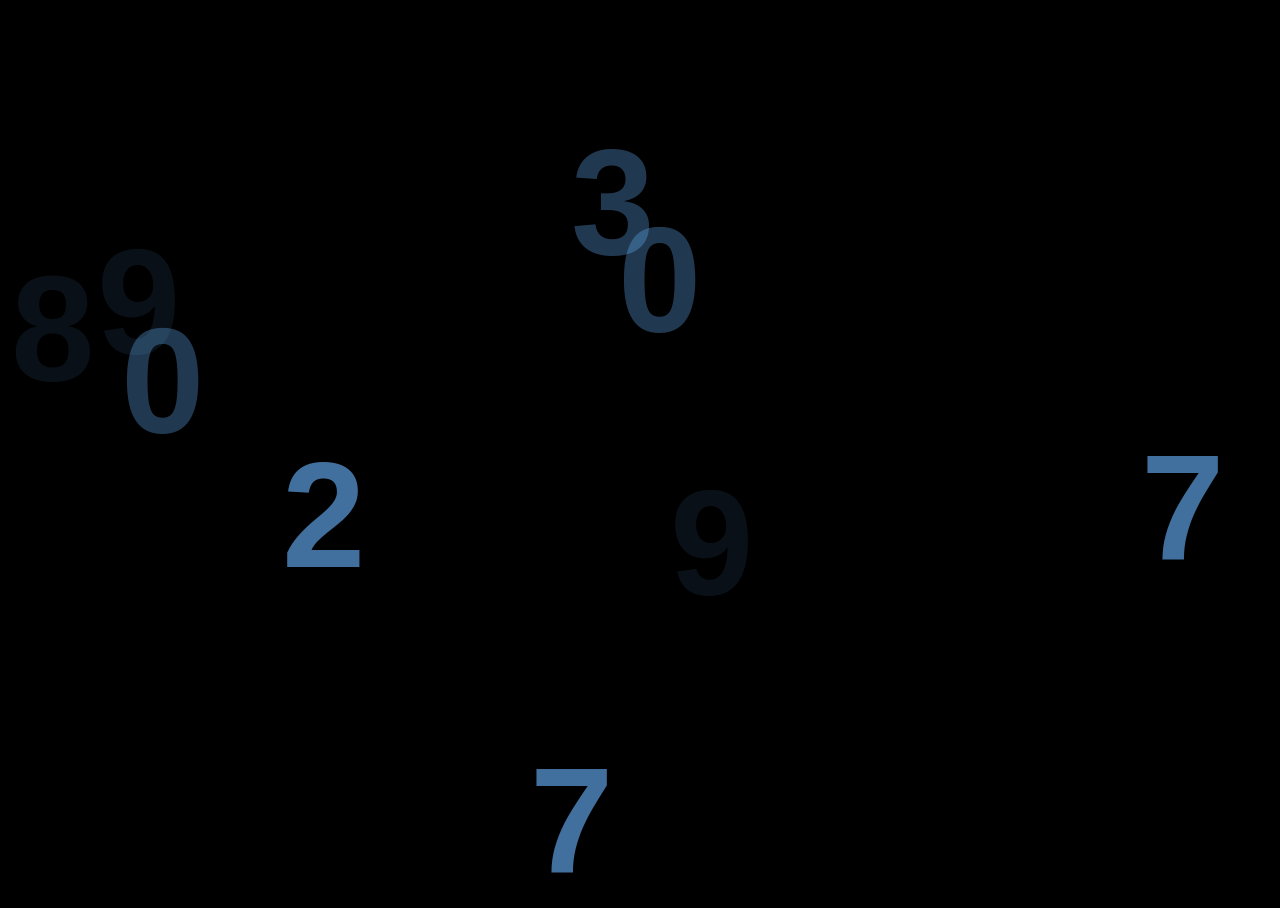
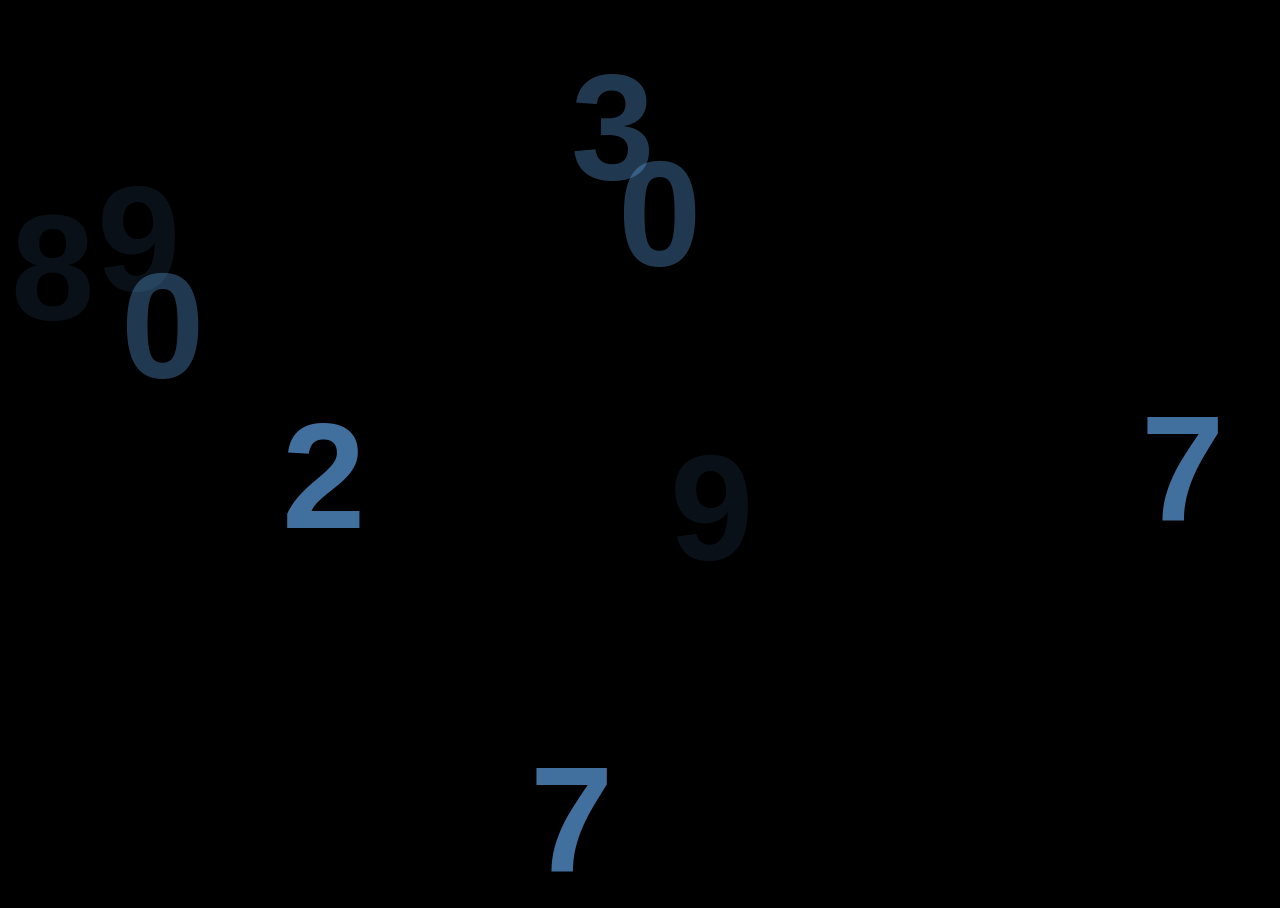
Before and after one commit to ItsMeghanK7/flashing-num, a plain HTML site: page index.html in a window 1280 px wide. Drawn offline with Linux system fonts and the light colour scheme.

Commit message:
Update index.html

```diff
--- a/index.html
+++ b/index.html
@@ -46,7 +46,7 @@
     el.className = "number";
     el.textContent = num;
 
-    el.style.top = getRandomInt(80, window.innerHeight - 50) + "px";
+    el.style.top = getRandomInt(0, window.innerHeight - 50) + "px";
     el.style.left = getRandomInt(0, window.innerWidth - 50) + "px";
 
     document.body.appendChild(el);
```
